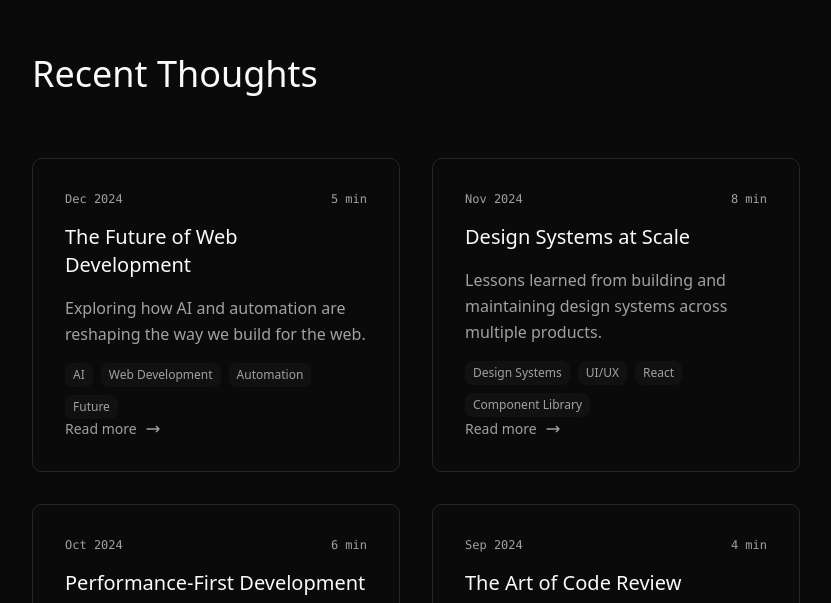
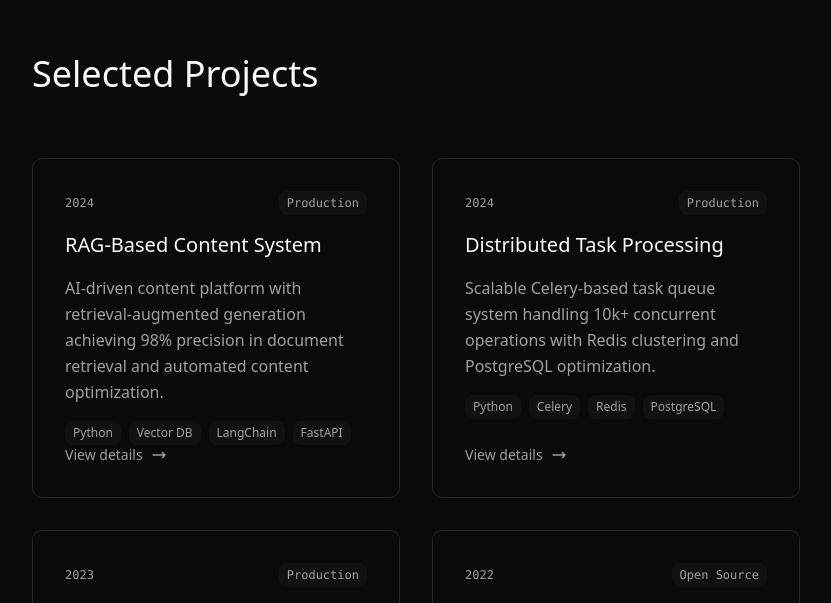
Before and after one commit to xtanion/portfolio, a Next.js app: page / in a window 1280 px wide. Shown: the part 1977-2580 px from the top of the page, without its empty margins (224-1055 px from the left). Built offline with nearby package versions, Linux system fonts and the light colour scheme.

Commit message:
Add projects section and fix npm scripts
The project section additions include a grid of featured projects with
their tech stacks and descriptions, while the package.json changes fix
recursive yarn script calls.

```diff
--- a/components/client-home.tsx
+++ b/components/client-home.tsx
@@ -212,7 +212,100 @@ export default function ClientHome({ posts }: ClientHomeProps) {
           </div>
         </section>
 
-        <section id="thoughts" ref={(el) => (sectionsRef.current[2] = el)} className="min-h-screen py-32 opacity-0">
+        <section id="projects" ref={(el) => (sectionsRef.current[2] = el)} className="min-h-screen py-32 opacity-0">
+          <div className="space-y-16">
+            <h2 className="text-4xl font-light">Selected Projects</h2>
+
+            <div className="grid lg:grid-cols-2 gap-8">
+              {[
+                {
+                  title: "RAG-Based Content System",
+                  description: "AI-driven content platform with retrieval-augmented generation achieving 98% precision in document retrieval and automated content optimization.",
+                  tech: ["Python", "Vector DB", "LangChain", "FastAPI"],
+                  year: "2024",
+                  status: "Production",
+                  slug: "rag-content-system"
+                },
+                {
+                  title: "Distributed Task Processing",
+                  description: "Scalable Celery-based task queue system handling 10k+ concurrent operations with Redis clustering and PostgreSQL optimization.",
+                  tech: ["Python", "Celery", "Redis", "PostgreSQL"],
+                  year: "2024",
+                  status: "Production",
+                  slug: "distributed-task-processing"
+                },
+                {
+                  title: "Healthcare API Gateway",
+                  description: "FHIR-compliant API with JWT authentication, RSA encryption, and real-time validation for secure healthcare data exchange.",
+                  tech: ["JWT", "RSA", "FHIR", "Google Cloud"],
+                  year: "2023",
+                  status: "Production",
+                  slug: "healthcare-api-gateway"
+                },
+                {
+                  title: "3D Renderer Enhancement",
+                  description: "Enhanced FURY renderer with glTF 2.0 support, keyframe animations, and advanced spline interpolation for scientific visualization.",
+                  tech: ["Python", "OpenGL", "glTF", "Computer Graphics"],
+                  year: "2022",
+                  status: "Open Source",
+                  slug: "3d-renderer-enhancement"
+                }
+              ].map((project, index) => (
+                <Link
+                  key={index}
+                  href={`/projects/${project.slug}`}
+                  className="block group h-full"
+                  aria-label={`View ${project.title} details`}
+                >
+                  <div className="group h-full flex flex-col p-8 border border-border rounded-lg hover:border-muted-foreground/50 transition-all duration-500 hover:shadow-lg cursor-pointer">
+                    <div className="space-y-4 flex-1">
+                      <div className="flex items-center justify-between text-xs text-muted-foreground font-mono">
+                        <span>{project.year}</span>
+                        <span className="px-2 py-1 bg-muted/30 rounded-md">{project.status}</span>
+                      </div>
+
+                      <h3 className="text-xl font-medium group-hover:text-muted-foreground transition-colors duration-300">
+                        {project.title}
+                      </h3>
+
+                      <p className="text-muted-foreground leading-relaxed">{project.description}</p>
+
+                      <div className="flex flex-wrap gap-2">
+                        {project.tech.map((tech) => (
+                          <span
+                            key={tech}
+                            className="px-2 py-1 text-xs text-muted-foreground bg-muted/30 rounded-md"
+                          >
+                            {tech}
+                          </span>
+                        ))}
+                      </div>
+                    </div>
+
+                    <div className="mt-auto flex items-center gap-2 text-sm text-muted-foreground group-hover:text-foreground transition-colors duration-300">
+                      <span>View details</span>
+                      <svg
+                        className="w-4 h-4 transform group-hover:translate-x-1 transition-transform duration-300"
+                        fill="none"
+                        stroke="currentColor"
+                        viewBox="0 0 24 24"
+                      >
+                        <path
+                          strokeLinecap="round"
+                          strokeLinejoin="round"
+                          strokeWidth={2}
+                          d="M17 8l4 4m0 0l-4 4m4-4H3"
+                        />
+                      </svg>
+                    </div>
+                  </div>
+                </Link>
+              ))}
+            </div>
+          </div>
+        </section>
+
+        <section id="thoughts" ref={(el) => (sectionsRef.current[3] = el)} className="min-h-screen py-32 opacity-0">
           <div className="space-y-16">
             <h2 className="text-4xl font-light">Recent Thoughts</h2>
 
@@ -275,7 +368,7 @@ export default function ClientHome({ posts }: ClientHomeProps) {
           </div>
         </section>
 
-        <section id="connect" ref={(el) => (sectionsRef.current[3] = el)} className="py-32 opacity-0">
+        <section id="connect" ref={(el) => (sectionsRef.current[4] = el)} className="py-32 opacity-0">
           <div className="grid lg:grid-cols-2 gap-16">
             <div className="space-y-8">
               <h2 className="text-4xl font-light">Let's Connect</h2>
```
Also changed, not shown: package.json (+4 -4 lines).
